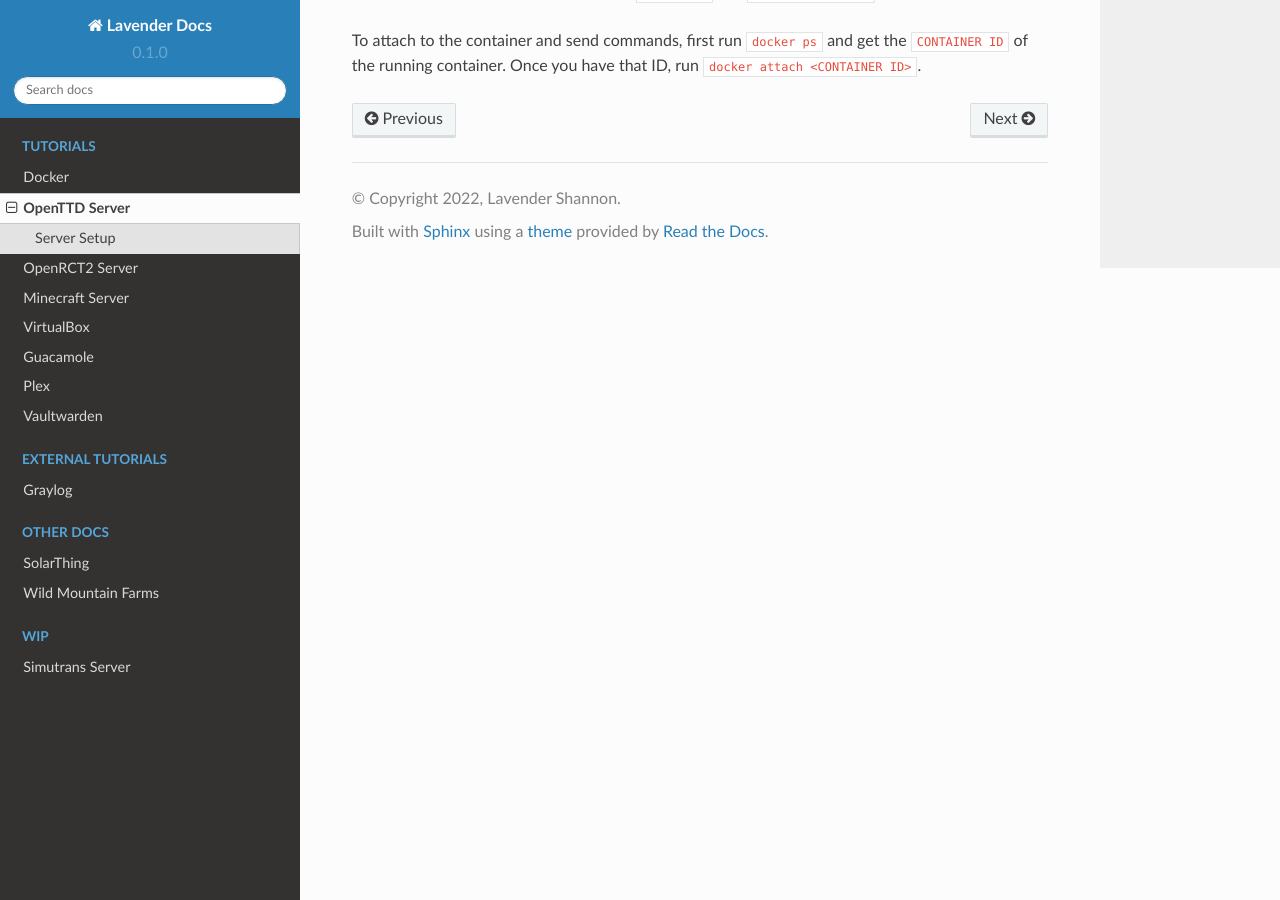
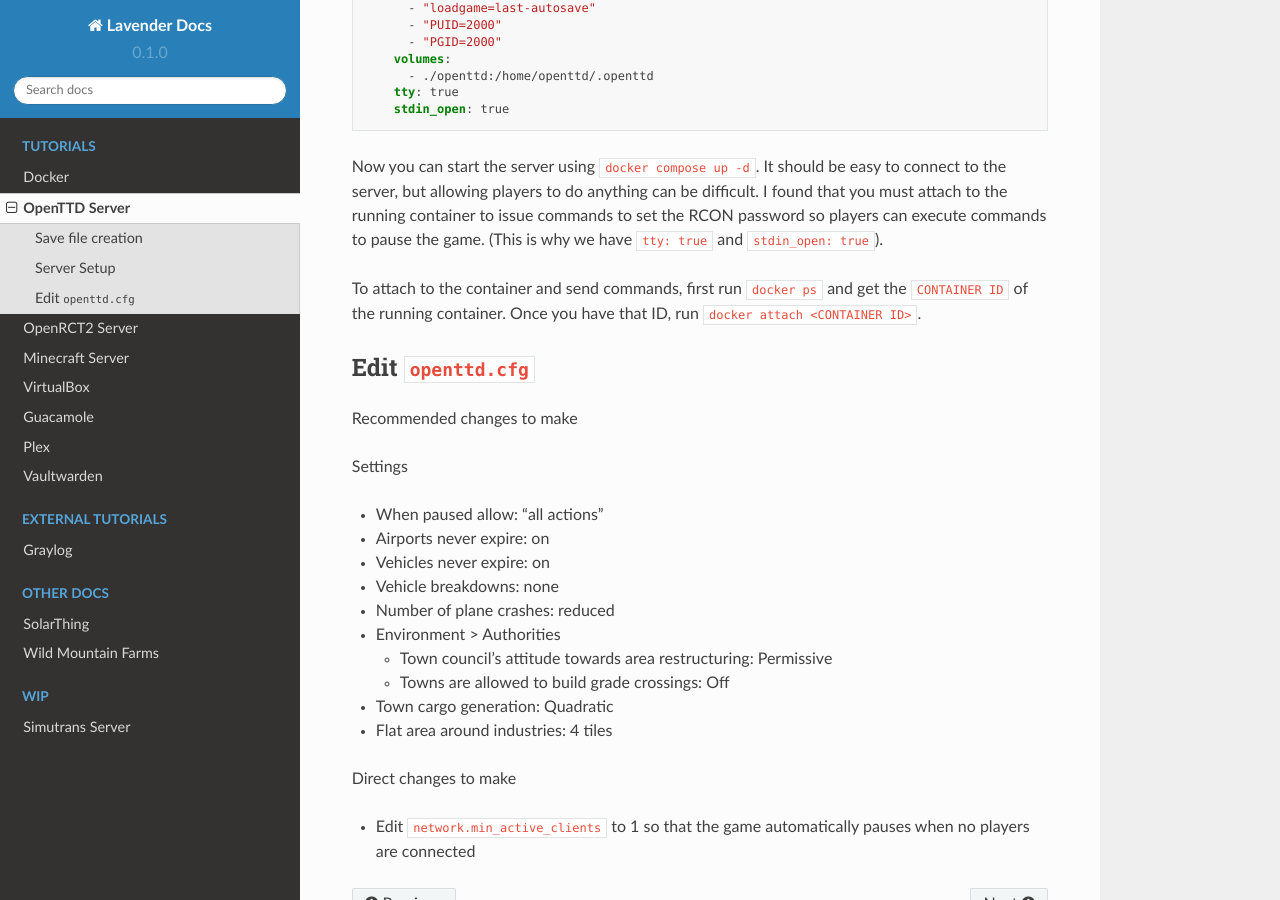
Before and after one commit to retrodaredevil/retrodaredevil, a Sphinx documentation site: the page built from docs/source/tutorial/openttd.rst, in a window 1280 px wide and 900 px high, scrolled down 1429 px. Built offline with Sphinx 7.4.7 and the Read the Docs theme 2.0.0, drawn with Linux system fonts in a browser that asks for light colours; some of the changed text lies outside the part shown.

Commit message:
Edited some openttd stuff

```diff
--- a/docs/source/tutorial/openttd.rst
+++ b/docs/source/tutorial/openttd.rst
@@ -8,6 +8,17 @@ Screenshots: https://www.openttd.org/screenshots
 
 .. figure:: https://www.openttd.org/screenshots/1.9-darkuk-2.png
   :width: 500px
+
+Save file creation
+-------------------
+
+Create the save file using the client.
+When creating the save file, I recommend changing some of the defaults. Some of these settings cannot be changed later.
+
+* Choose a climate: https://wiki.openttd.org/en/Manual/Climates
+* Add mod "New GRF" - "Some vehicles never expire"
+* Terrain type: "Very Flat" - we don't like
+* Make all the map edges water
 
 
 Server Setup
@@ -54,3 +65,28 @@ I found that you must attach to the running container to issue commands to set t
 
 To attach to the container and send commands, first run ``docker ps`` and get the ``CONTAINER ID`` of the running container.
 Once you have that ID, run ``docker attach <CONTAINER ID>``.
+
+
+Edit ``openttd.cfg``
+----------------------
+
+Recommended changes to make
+
+Settings
+
+* When paused allow: "all actions"
+* Airports never expire: on
+* Vehicles never expire: on
+* Vehicle breakdowns: none
+* Number of plane crashes: reduced
+* Environment > Authorities
+
+  * Town council's attitude towards area restructuring: Permissive
+  * Towns are allowed to build grade crossings: Off
+
+* Town cargo generation: Quadratic
+* Flat area around industries: 4 tiles
+
+Direct changes to make
+
+* Edit ``network.min_active_clients`` to 1 so that the game automatically pauses when no players are connected
```
